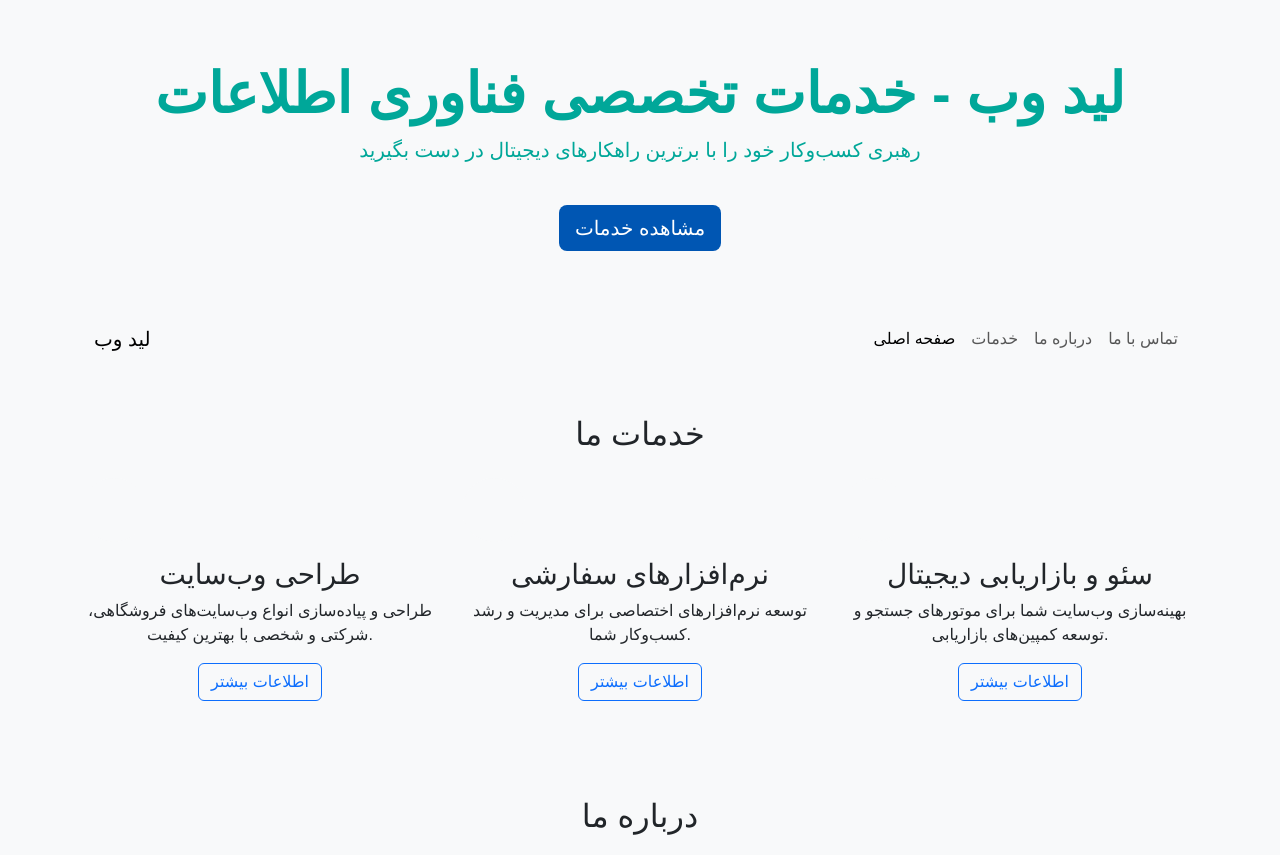
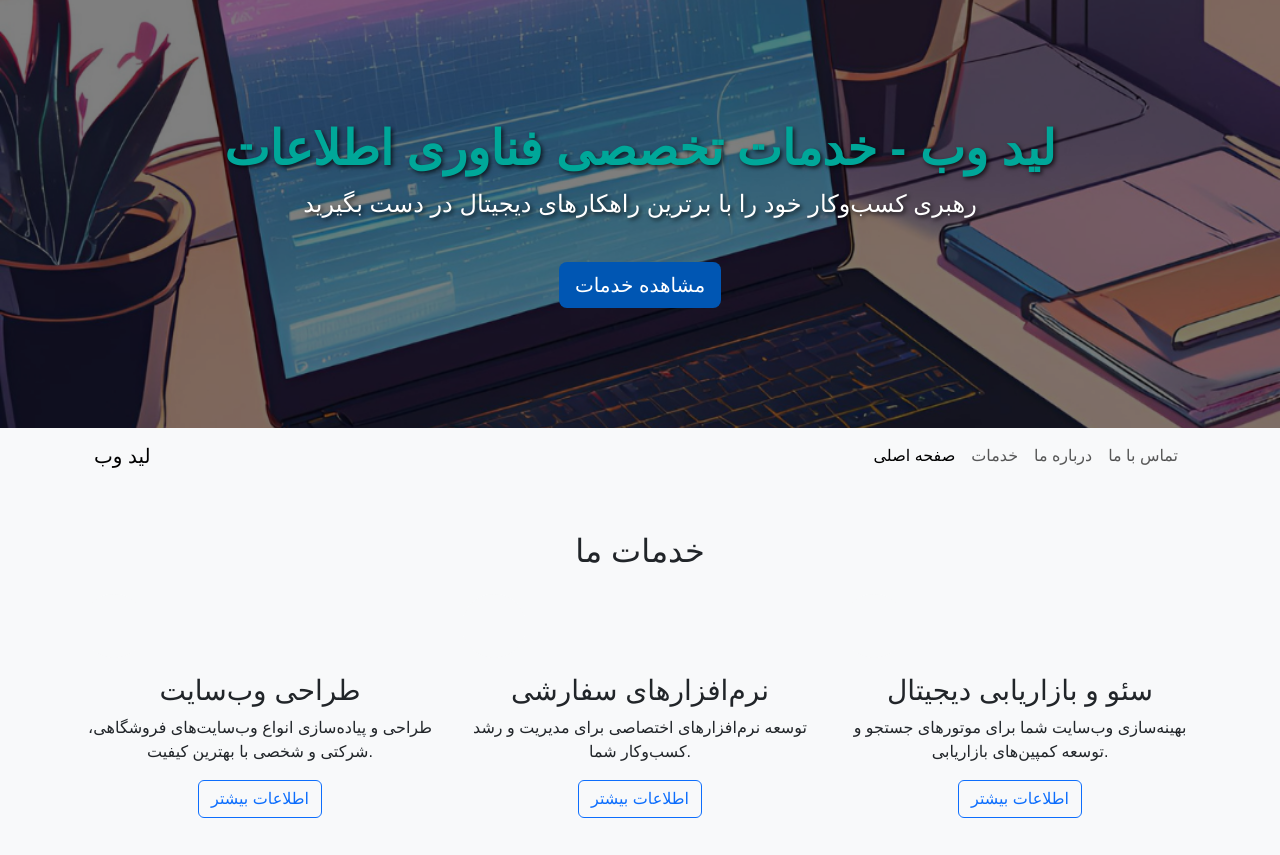
Before and after one commit to rezamqds/LeadWeb, a plain HTML site: page index.html in a window 1280 px wide. Shown: the top 855 px of the page. Drawn offline with nearby package versions, Linux system fonts and the light colour scheme.

Commit message:
change header styles

```diff
--- a/index.html
+++ b/index.html
@@ -16,7 +16,9 @@
     <header class="header-bg text-center">
         <div class="container">
             <h1 class="display-4 fw-bold">لید وب - خدمات تخصصی فناوری اطلاعات</h1>
-            <p class="lead">رهبری کسب‌وکار خود را با برترین راهکارهای دیجیتال در دست بگیرید</p>
+            <div class="light-box">
+                <p class="lead">رهبری کسب‌وکار خود را با برترین راهکارهای دیجیتال در دست بگیرید</p>
+            </div>
             <a href="#services" class="btn btn-primary btn-lg mt-4">مشاهده خدمات</a>
         </div>
     </header>
--- a/main.css
+++ b/main.css
@@ -4,10 +4,59 @@ body {
 }
 
 .header-bg {
-    background: url('header-bg.jpg') no-repeat center center;
+    background: url('WWW/banner.png') no-repeat center center;
     background-size: cover;
     color: #00a799;
     padding: 60px 0;
+    position: relative;
+    overflow: hidden;
+}
+
+.header-bg::before {
+    content: "";
+    position: absolute;
+    top: 0;
+    left: 0;
+    right: 0;
+    bottom: 0;
+    background: rgba(0, 0, 0, 0.5);
+    z-index: 1;
+}
+
+.header-bg > * {
+    position: relative;
+    z-index: 2;
+}
+.header-bg h1,
+.header-bg p {
+    position: relative;
+    text-shadow: 2px 2px 4px rgba(0, 0, 0, 0.7);
+}
+
+.header-bg h1 {
+    font-size: 3rem;
+    font-weight: bold;
+    line-height: 1.2;
+}
+
+.header-bg p {
+    font-size: 1.5rem;
+    line-height: 1.5;
+    color: #ffff;
+}
+
+.header-bg .container {
+    padding: 60px 20px;
+}
+
+@media (max-width: 768px) {
+    .header-bg h1 {
+        font-size: 2rem;
+    }
+
+    .header-bg p {
+        font-size: 1rem;
+    }
 }
 
 .feature-icon {
```
